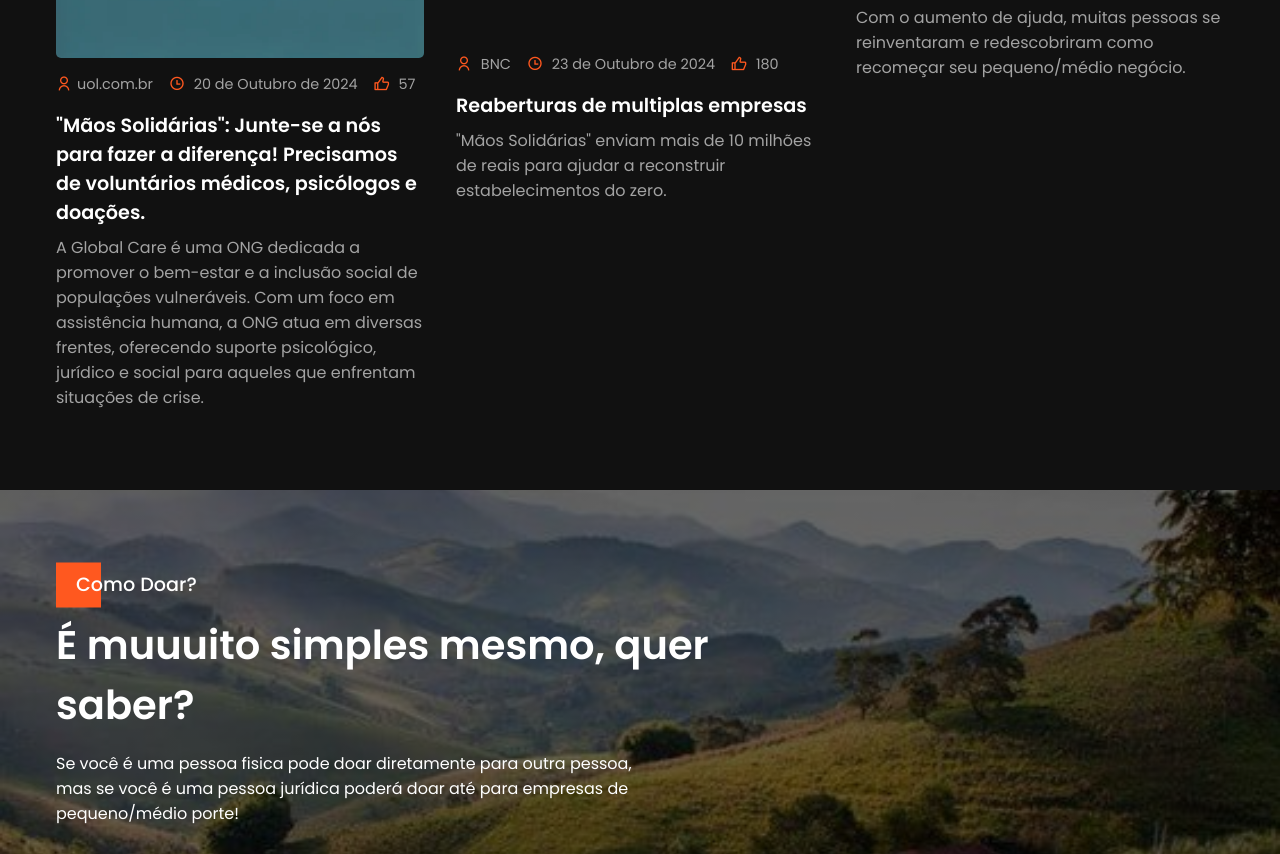
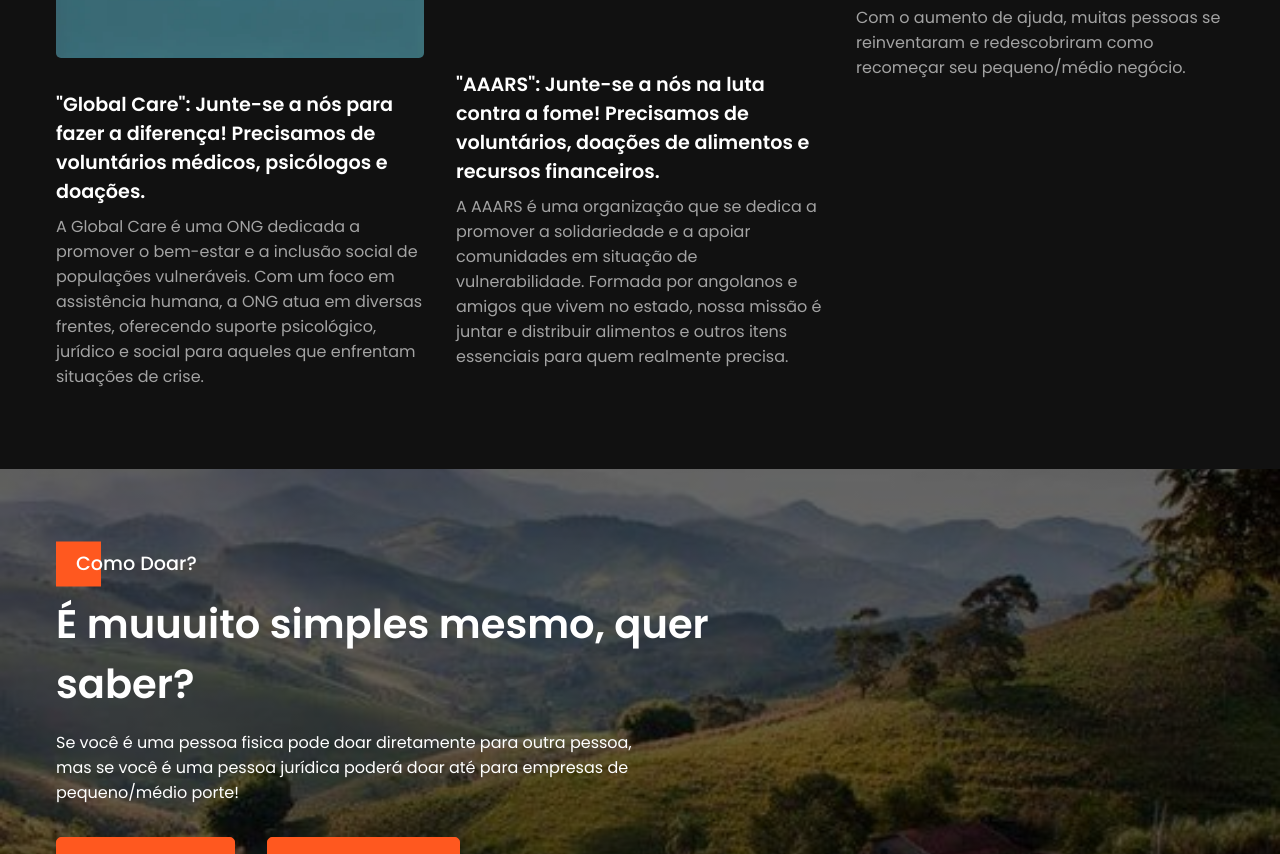
Before and after one commit to maos-solidarias/maos-solidarias, a plain HTML site: page index.html in a window 1280 px wide. Shown: the part 2713-3567 px from the top of the page. Drawn offline with nearby package versions, Linux system fonts and the light colour scheme; a script that the page names is missing.

Commit message:
feat: adiciona texto das ongs

```diff
--- a/index.html
+++ b/index.html
@@ -136,13 +136,13 @@
           <div class="blog__card">
             <img src="./assets/ong1.webp" alt="blog" />
             <div>
-              <span><i class="ri-user-line"></i>uol.com.br</span>
+              <!-- <span><i class="ri-user-line"></i>uol.com.br</span>
               <span><i class="ri-time-line"></i> 20 de Outubro de 2024</span>
-              <span><i class="ri-thumb-up-line"></i> 57</span>
+              <span><i class="ri-thumb-up-line"></i> 57</span> -->
             </div>
             <h4>
-              "Mãos Solidárias": Junte-se a nós para fazer a diferença!
-              Precisamos de voluntários médicos, psicólogos e doações.
+              "Global Care": Junte-se a nós para fazer a diferença! Precisamos
+              de voluntários médicos, psicólogos e doações.
             </h4>
             <p>
               A Global Care é uma ONG dedicada a promover o bem-estar e a
@@ -155,14 +155,20 @@
           <div class="blog__card">
             <img src="./assets/ong2.webp" alt="blog" />
             <div>
-              <span><i class="ri-user-line"></i> BNC</span>
+              <!-- <span><i class="ri-user-line"></i> BNC</span>
               <span><i class="ri-time-line"></i> 23 de Outubro de 2024</span>
-              <span><i class="ri-thumb-up-line"></i> 180</span>
+              <span><i class="ri-thumb-up-line"></i> 180</span> -->
             </div>
-            <h4>Reaberturas de multiplas empresas</h4>
+            <h4>
+              "AAARS": Junte-se a nós na luta contra a fome! Precisamos de
+              voluntários, doações de alimentos e recursos financeiros.
+            </h4>
             <p>
-              "Mãos Solidárias" enviam mais de 10 milhões de reais para ajudar a
-              reconstruir estabelecimentos do zero.
+              A AAARS é uma organização que se dedica a promover a solidariedade
+              e a apoiar comunidades em situação de vulnerabilidade. Formada por
+              angolanos e amigos que vivem no estado, nossa missão é juntar e
+              distribuir alimentos e outros itens essenciais para quem realmente
+              precisa.
             </p>
           </div>
           <div class="blog__card">
```
